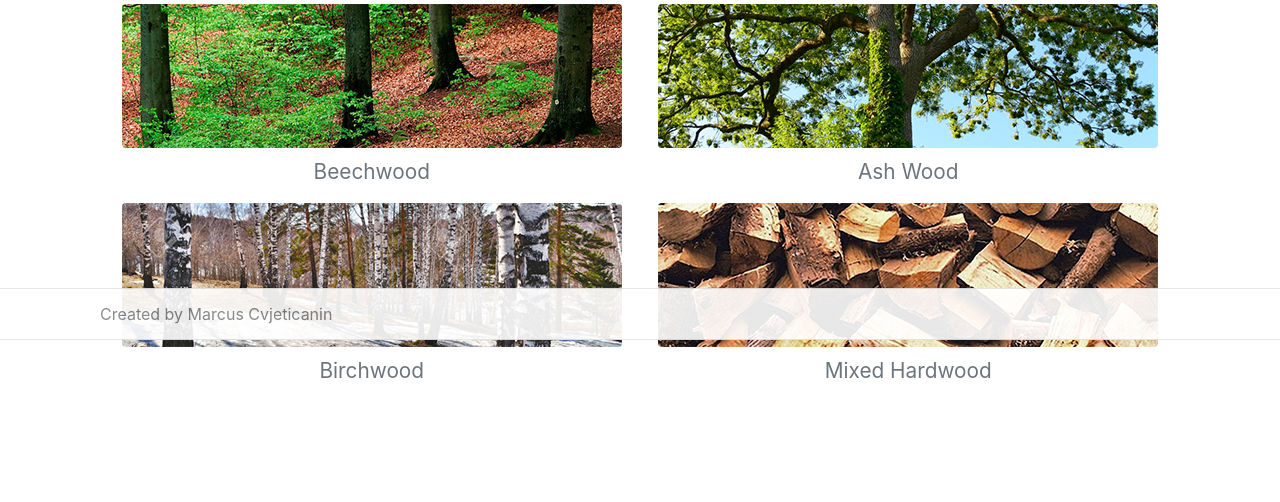
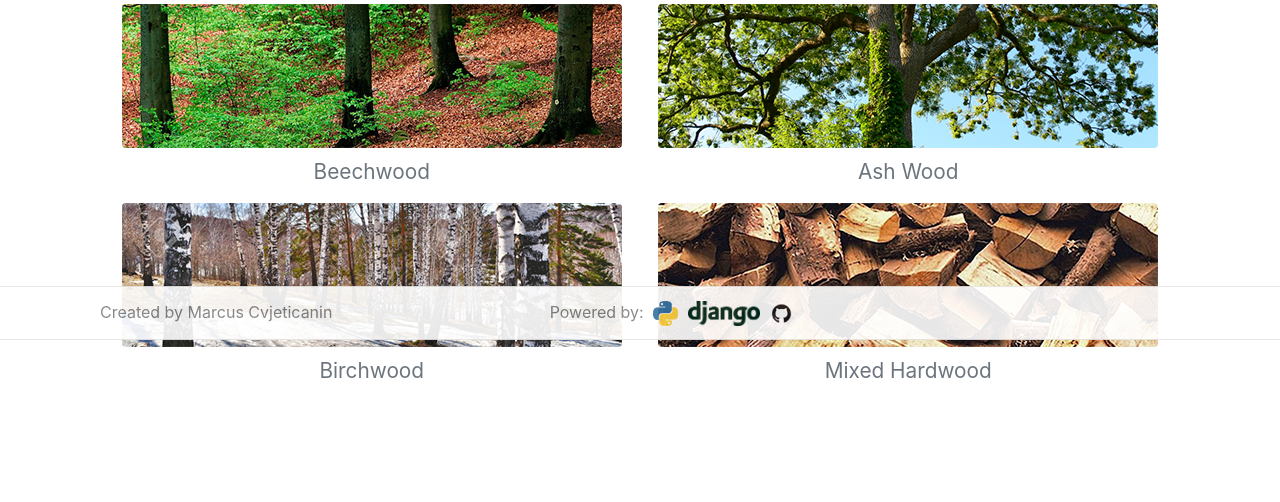
Before and after one commit to mjovanc/tidlundsved, a Django app: page / in a window 1280 px wide. Shown: the part 460-962 px from the top of the page. Run offline with Django 3.2, Linux system fonts and the light colour scheme; tables that the repository leaves empty hold one stand-in row (values such as "Sample post"); parts of the project's set-up code (start-up, migrations or seed data) failed here and were passed over; some libraries are stand-ins or nearby versions.

Commit message:
Adding analytics

```diff
--- a/settings/context_processors.py
+++ b/settings/context_processors.py
@@ -2,5 +2,8 @@ from .models import SitewideNotice
 
 
 def settings(request):
-    obj = SitewideNotice.objects.all().order_by('-id')[0]
-    return {'SITEWIDE_NOTICE': obj }
+    try:
+        obj = SitewideNotice.objects.all().order_by('-id')[0]
+    except IndexError:
+        return {'SITEWIDE_NOTIC': None}
+    return {'SITEWIDE_NOTICE': obj}
--- a/ved/static/css/main.css
+++ b/ved/static/css/main.css
@@ -60,6 +60,10 @@ footer {
     font-size: 1em;
 }
 
+.footer-icons {
+    margin-left: 5px;
+}
+
 /* INDEX STUFF */
 
 .firewood-types {
--- a/ved/templates/index.html
+++ b/ved/templates/index.html
@@ -87,9 +87,11 @@
     <img src="{% static 'img/firewood.jpg' %}" class="img-fluid firewood-img" alt="Responsive image">
     {% endif %}
 
+    {% if SITEWIDE_NOTICE.title %}
     <div class="alert alert-warning" role="alert">
         {{ SITEWIDE_NOTICE.title }}
     </div>
+    {% endif %}
 
         <div class="container">
             {% if request.path == "/" %}
@@ -148,6 +150,17 @@
     <script src="https://code.jquery.com/jquery-3.2.1.slim.min.js"></script>
     <script src="https://cdnjs.cloudflare.com/ajax/libs/popper.js/1.12.3/umd/popper.min.js"></script>
     <script type="text/javascript" src="{% static 'js/bootstrap.js' %}"></script>
+
+    <!-- Global site tag (gtag.js) - Google Analytics -->
+    <script async src="https://www.googletagmanager.com/gtag/js?id=UA-138705269-1"></script>
+    <script>
+      window.dataLayer = window.dataLayer || [];
+      function gtag(){dataLayer.push(arguments);}
+      gtag('js', new Date());
+
+      gtag('config', 'UA-138705269-1');
+    </script>
+
     </body>
 <footer>
 
@@ -155,17 +168,16 @@
         <div class="container">
                 <div class="col-8">
                     <a class="navbar-brand footer-navbar-text-created-by float-left" href="https://www.linkedin.com/in/marcuscvjeticanin/">{% trans "Created by" %} Marcus Cvjeticanin</a>
-                </div>
-                <div class="col-4 col-extra" style="display:none">
-                    <div class="info-text">
-                        <span class="navbar-text footer-navbar-text float-center">
-                            Drivs av:
-                        </span>
-                        <a class="navbar-brand float-right" href="https://www.python.org/">
-                            <img src="{% static 'img/python.png' %}" width="30" height="30" alt="Python">
+                    <div class="navbar-brand footer-navbar-text-created-by float-right" href="https://www.linkedin.com/in/marcuscvjeticanin/">
+                        {% trans "Powered by:" %}
+                        <a href="https://www.python.org/" target="_blank">
+                            <img src="{% static 'img/python.png' %}" class="footer-icons" alt="Python" height="25">
                         </a>
-                        <a class="navbar-brand float-right" href="https://www.djangoproject.com/">
-                            <img src="{% static 'img/django.png' %}" height="30" alt="Django">
+                        <a href="https://www.djangoproject.com/" target="_blank">
+                            <img src="{% static 'img/django.png' %}" class="footer-icons" alt="Django" height="25">
+                        </a>
+                        <a href="https://github.com/mjovanc/tidlundsved" target="_blank">
+                            <img src="{% static 'img/github.png' %}" class="footer-icons" alt="Github" height="25">
                         </a>
                     </div>
                 </div>
```
Also changed, not shown: locale/sv/LC_MESSAGES/django.po, ved/static/img/github.png (added), 4 other files.
